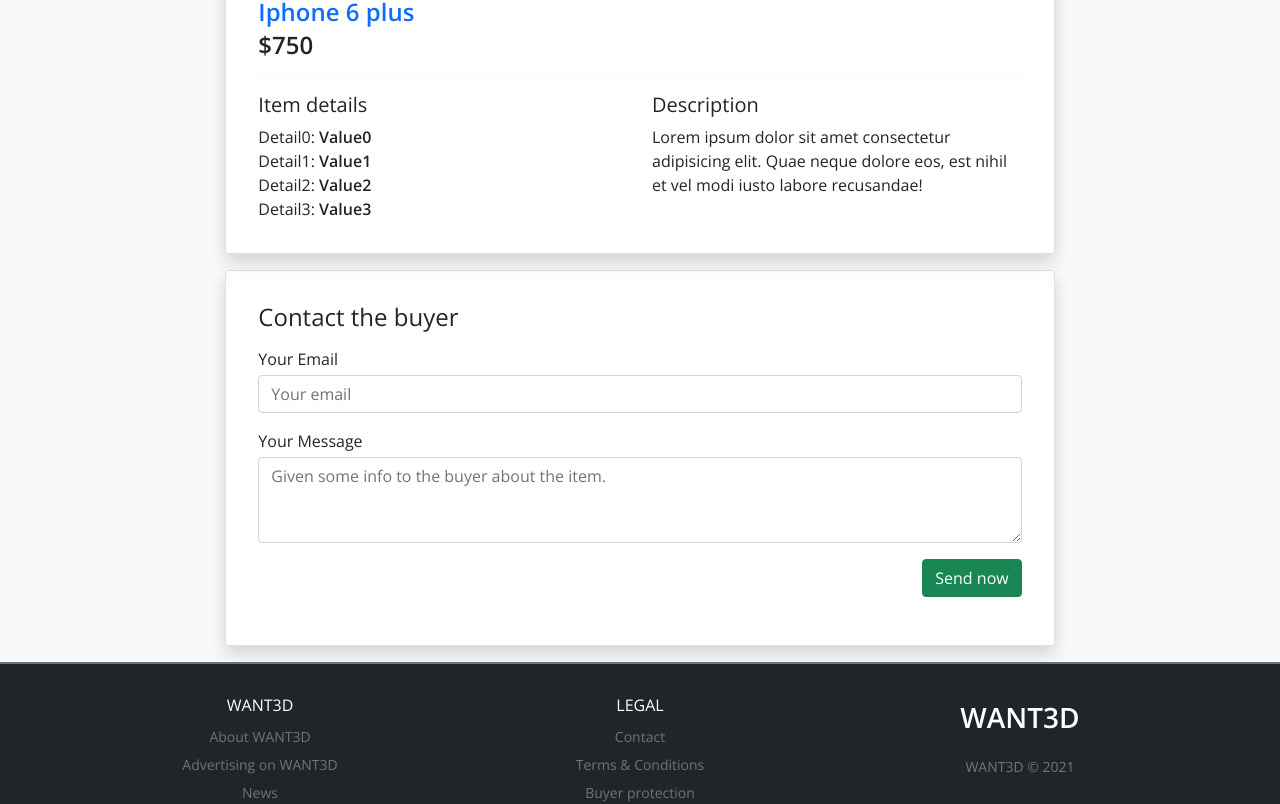
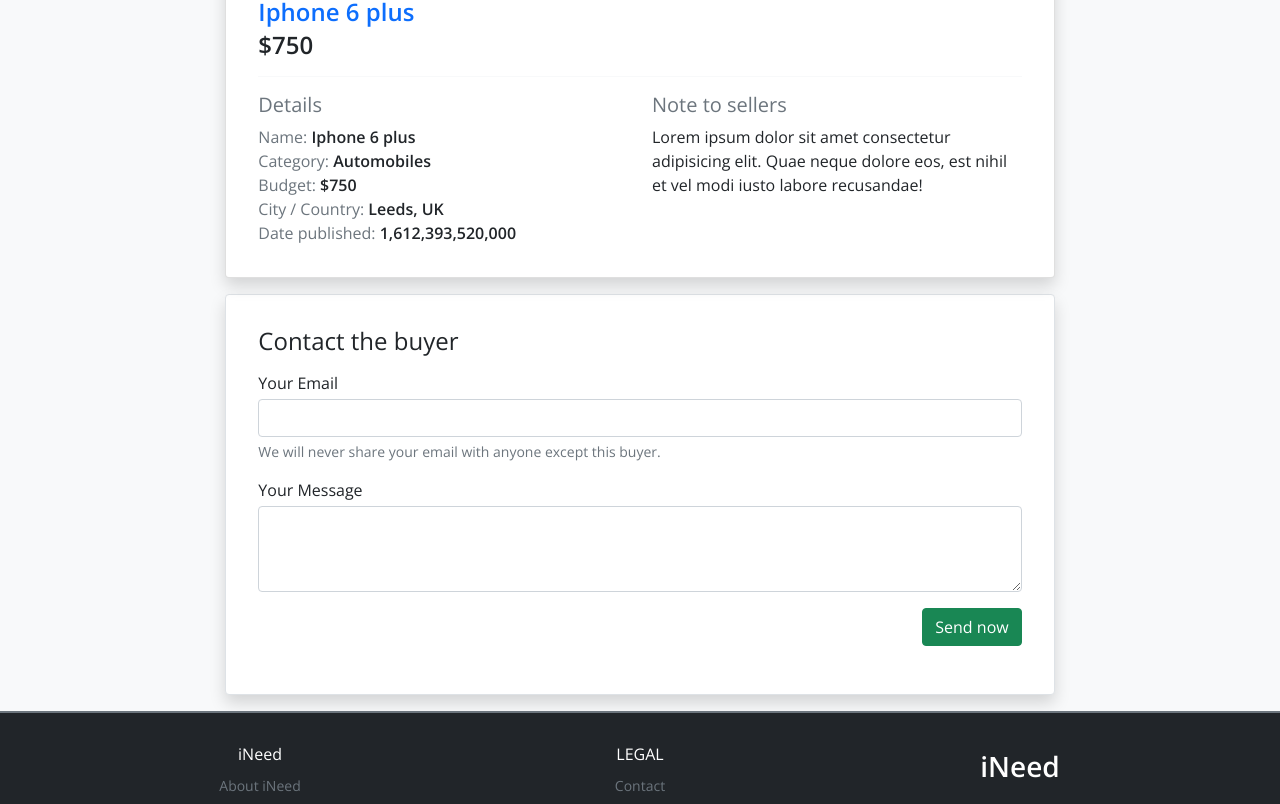
Before and after one commit to toundaherve/want3d, a Next.js app: page /item in a window 1280 px wide. Shown: the part 217-1021 px from the top of the page. Built offline with nearby package versions, Linux system fonts and the light colour scheme.

Commit message:
Few changes

```diff
--- a/components/Footer.js
+++ b/components/Footer.js
@@ -24,7 +24,7 @@
   return (
     <div className="row">
       <div className="col-12 col-md-4">
-        <FooterNav title="WANT3D" links={links.wantedLinks} />
+        <FooterNav title="iNeed" links={links.wantedLinks} />
       </div>
       <div className="col-12 col-md-4">
         <FooterNav title="LEGAL" links={links.legalLinks} />
@@ -61,7 +61,7 @@
       <Logo />
       <span className="d-block mb-3"></span>
       <span>
-        <small className="text-secondary">WANT3D &copy; 2021</small>
+        <small className="text-secondary">iNeed &copy; 2021</small>
       </span>
     </div>
   );
@@ -89,11 +89,11 @@
   return {
     wantedLinks: [
       {
-        text: "About WANT3D",
+        text: "About iNeed",
         url: "/about",
       },
       {
-        text: "Advertising on WANT3D",
+        text: "Advertising on iNeed",
         url: "/advertising",
       },
       {
--- a/components/ItemPage.js
+++ b/components/ItemPage.js
@@ -143,28 +143,27 @@
 function Item() {
   return (
     <div className="bg-white p-3 p-md-32px card shadow">
-      <h4 className="mb-0 text-primary fw-bold">Iphone 6 plus</h4>
+      <h4 className="mb-0 fw-bold text-primary">Iphone 6 plus</h4>
       <span className="d-block mb-1"></span>
       <p className="h4 mb-0 fw-bold">$750</p>
       <Divider />
       <div className="row">
         <div className="col-12 col-md-6">
-          <h5 className="mb-0">Item details</h5>
+          <h5 className="mb-0 text-secondary">Details</h5>
           <span className="d-block mb-2"></span>
           <div className="d-flex flex-column">
-            {[1, 2, 3, 4].map((detail, idx) => (
-              <div key={idx}>
-                <span className="d-inline-block">Detail{idx}:&nbsp;</span>
-                <span className="d-inline-block fw-bold">Value{idx}</span>
-              </div>
-            ))}
+            <Detail name="Name" value="Iphone 6 plus" />
+            <Detail name="Category" value="Automobiles" />
+            <Detail name="Budget" value="$750" />
+            <Detail name="City / Country" value="Leeds, UK" />
+            <Detail name="Date published" value={Date.now().toLocaleString()} />
           </div>
         </div>
         <div className="col-12 d-md-none">
           <Divider />
         </div>
         <div className="col-12 col-md-6">
-          <h5 className="mb-0">Description</h5>
+          <h5 className="mb-0 text-secondary">Note to sellers</h5>
           <span className="d-block mb-2"></span>
           <p className="mb-0">
             Lorem ipsum dolor sit amet consectetur adipisicing elit. Quae neque
@@ -172,6 +171,15 @@
           </p>
         </div>
       </div>
+    </div>
+  );
+}
+
+function Detail({ name, value }) {
+  return (
+    <div>
+      <span className="d-inline-block text-secondary">{name}:&nbsp;</span>
+      <span className="d-inline-block fw-bold">{value}</span>
     </div>
   );
 }
@@ -196,11 +204,13 @@
           <Input
             id="email-field"
             type="email"
-            placeholder="Your email"
             name="email"
             register={register}
             error={errors.email && "Please provide your the email."}
           />
+          <div className="form-text">
+            We will never share your email with anyone except this buyer.
+          </div>
         </FormField>
         <span className="d-block mb-3"></span>
         <FormField>
@@ -210,7 +220,6 @@
             id="message-field"
             rows="3"
             name="message"
-            placeholder="Given some info to the buyer about the item."
             register={register}
           ></TextArea>
         </FormField>
--- a/components/Logo.js
+++ b/components/Logo.js
@@ -1,7 +1,7 @@
 export default function Logo() {
   return (
     <a href="/" className="text-decoration-none">
-      <span className="fs-3 text-white fw-bold">WANT3D</span>
+      <span className="fs-3 text-white fw-bold">iNeed</span>
     </a>
   );
 }
--- a/components/PostPage.js
+++ b/components/PostPage.js
@@ -9,7 +9,7 @@
       <span className="d-block mb-3"></span>
       <div className="container post-form-width p-0">
         <form onSubmit={handleSubmit((data) => alert(JSON.stringify(data)))}>
-          <h4 className="mb-0 ms-3 ms-md-0">Make a poster</h4>
+          <h4 className="mb-0 ms-3 ms-md-0">Tell us what you need</h4>
           <span className="d-block mb-3"></span>
           {/* <FormSection>
             <ImageField />
@@ -17,12 +17,11 @@
           <span className="d-block mb-3"></span> */}
           <FormSection>
             <FormField>
-              <Label htmlFor="name-field">Item name</Label>
+              <Label htmlFor="name-field">Name of the item</Label>
               <span className="d-block mb-1"></span>
               <Input
                 id="name-field"
                 type="text"
-                placeholder="The name of the item"
                 name="name"
                 register={register}
                 error={errors.name && "Please provide the name of the item."}
@@ -30,7 +29,21 @@
             </FormField>
             <span className="d-block mb-3"></span>
             <FormField>
-              <Label htmlFor="reward-field">Reward</Label>
+              <Label htmlFor="category-field">Category for item</Label>
+              <span className="d-block mb-1"></span>
+              <Select
+                name="category"
+                selector="Select a category"
+                options={["Automobile", "Phones", "Clothing"]}
+                register={register}
+                error={
+                  errors.category && "Please select a category for the item."
+                }
+              />
+            </FormField>
+            <span className="d-block mb-3"></span>
+            <FormField>
+              <Label htmlFor="reward-field">Your budget</Label>
               <span className="d-block mb-1"></span>
               <div className="d-flex align-items-start">
                 <select
@@ -48,7 +61,6 @@
                     id="reward-field"
                     type="number"
                     name="reward"
-                    placeholder="How much you pay for it?"
                     register={register}
                     error={
                       errors.reward && "Please provide a reward for the item."
@@ -59,40 +71,24 @@
             </FormField>
             <span className="d-block mb-3"></span>
             <FormField>
-              <Label htmlFor="description-field">Description</Label>
+              <Label htmlFor="description-field">Note to sellers</Label>
               <span className="d-block mb-1"></span>
               <TextArea
                 id="description-field"
                 rows="3"
                 name="description"
-                placeholder="More information about the item"
                 register={register}
               ></TextArea>
-            </FormField>
-            <span className="d-block mb-3"></span>
-            <FormField>
-              <Label htmlFor="category-field">Category</Label>
-              <span className="d-block mb-1"></span>
-              <Select
-                name="category"
-                selector="Select a category"
-                options={["Automobile", "Phones", "Clothing"]}
-                register={register}
-                error={
-                  errors.category && "Please select a category for the item."
-                }
-              />
             </FormField>
           </FormSection>
           <span className="d-block mb-3"></span>
           <FormSection>
             <FormField>
-              <Label htmlFor="location-field">City / Country</Label>
+              <Label htmlFor="location-field">Your city or country</Label>
               <span className="d-block mb-1"></span>
               <Input
                 id="location-field"
                 type="text"
-                placeholder=""
                 name="location"
                 register={register}
                 error={errors.location && "Please state your city or country."}
@@ -100,16 +96,18 @@
             </FormField>
             <span className="d-block mb-3"></span>
             <FormField>
-              <Label htmlFor="email-field">Email</Label>
+              <Label htmlFor="email-field">Your email</Label>
               <span className="d-block mb-1"></span>
               <Input
                 id="email-field"
                 type="email"
-                placeholder="Your email"
                 name="email"
                 register={register}
                 error={errors.email && "Please provide your email."}
               />
+              <div className="form-text">
+                We will never share your email with anyone.
+              </div>
             </FormField>
           </FormSection>
           <span className="d-block mb-3"></span>
--- a/components/ResultsPage.js
+++ b/components/ResultsPage.js
@@ -54,7 +54,7 @@
     <div className="card shadow px-3">
       <span className="d-block mb-2"></span>
       {/* <Breadcrumb /> */}
-      <h1 className="mb-0">Results for wanted "iphone"</h1>
+      <h1 className="mb-0">Results for i need "iphone"</h1>
       <span className="d-block mb-12px"></span>
       <div className="d-flex flex-nowrap">
         {[1, 2].map((filter, idx) => (
@@ -105,14 +105,14 @@
               <div className="card shadow">
                 {/* <img src="..." className="card-img-top" alt="..." /> */}
                 <div className="card-header px-2 py-1">
-                  <small>WANTED</small>
+                  <small>Needed</small>
                 </div>
                 <div className="card-body p-2">
                   <h6 className="card-title text-primary p-0 m-0 fw-bold">
                     Iphone 6 plus
                   </h6>
                   <small className="text-secondary">Leeds</small>
-                  <h6 className="card-title  p-0 m-0 fw-bold">$ 750</h6>
+                  <h6 className="card-title  p-0 m-0 fw-bold">$750</h6>
                   <span className="d-block mb-3"></span>
                   <p className="card-text p-0 m-0">
                     This is a longer card with supporting text below as a
--- a/components/SearchForm.js
+++ b/components/SearchForm.js
@@ -6,9 +6,10 @@
       <input
         className="form-control me-2"
         type="search"
-        placeholder="Search"
+        placeholder="Search what people need"
         aria-label="Search"
         name="search"
+        required
       />
       <Button type="submit" purpose="success">
         Search
```
